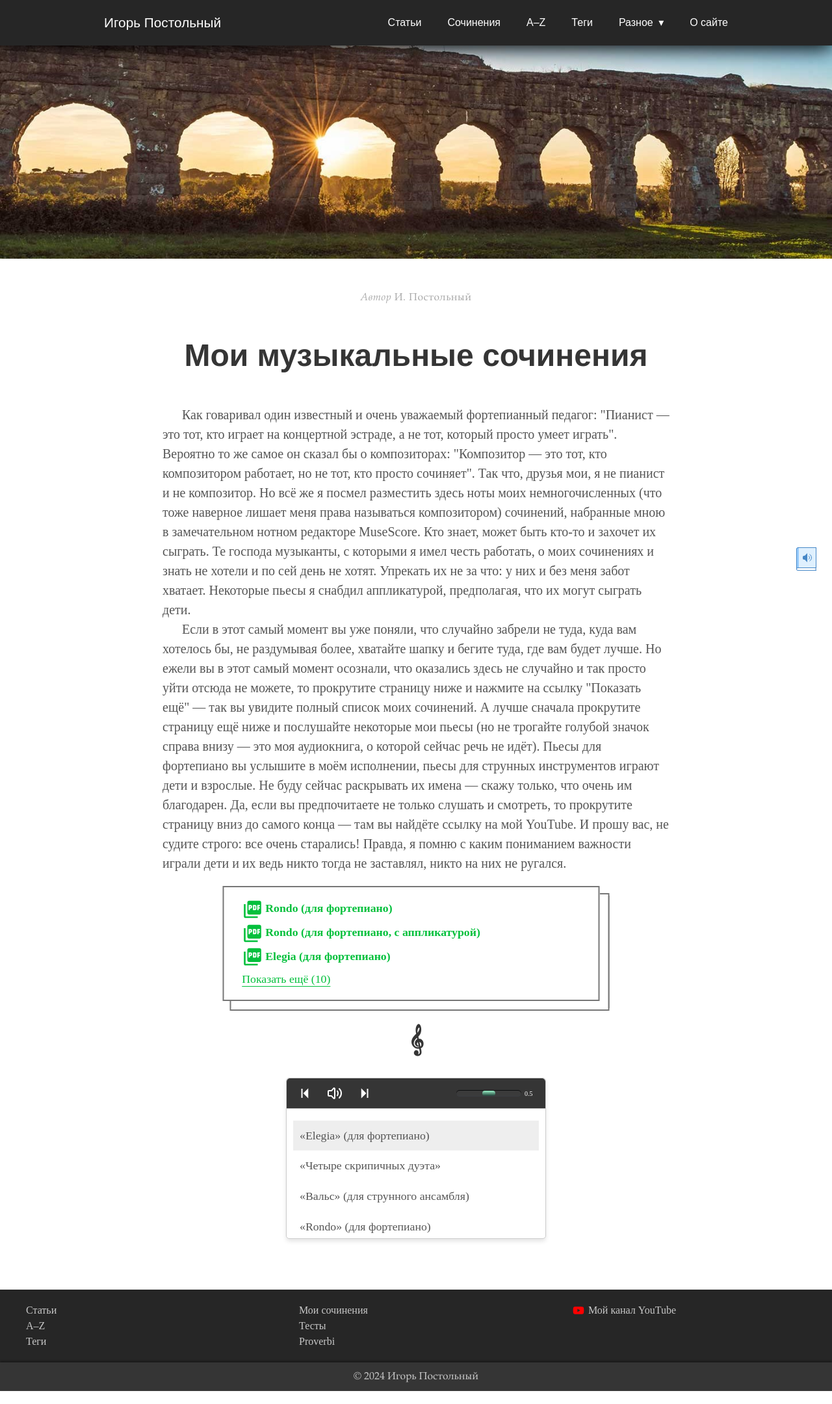
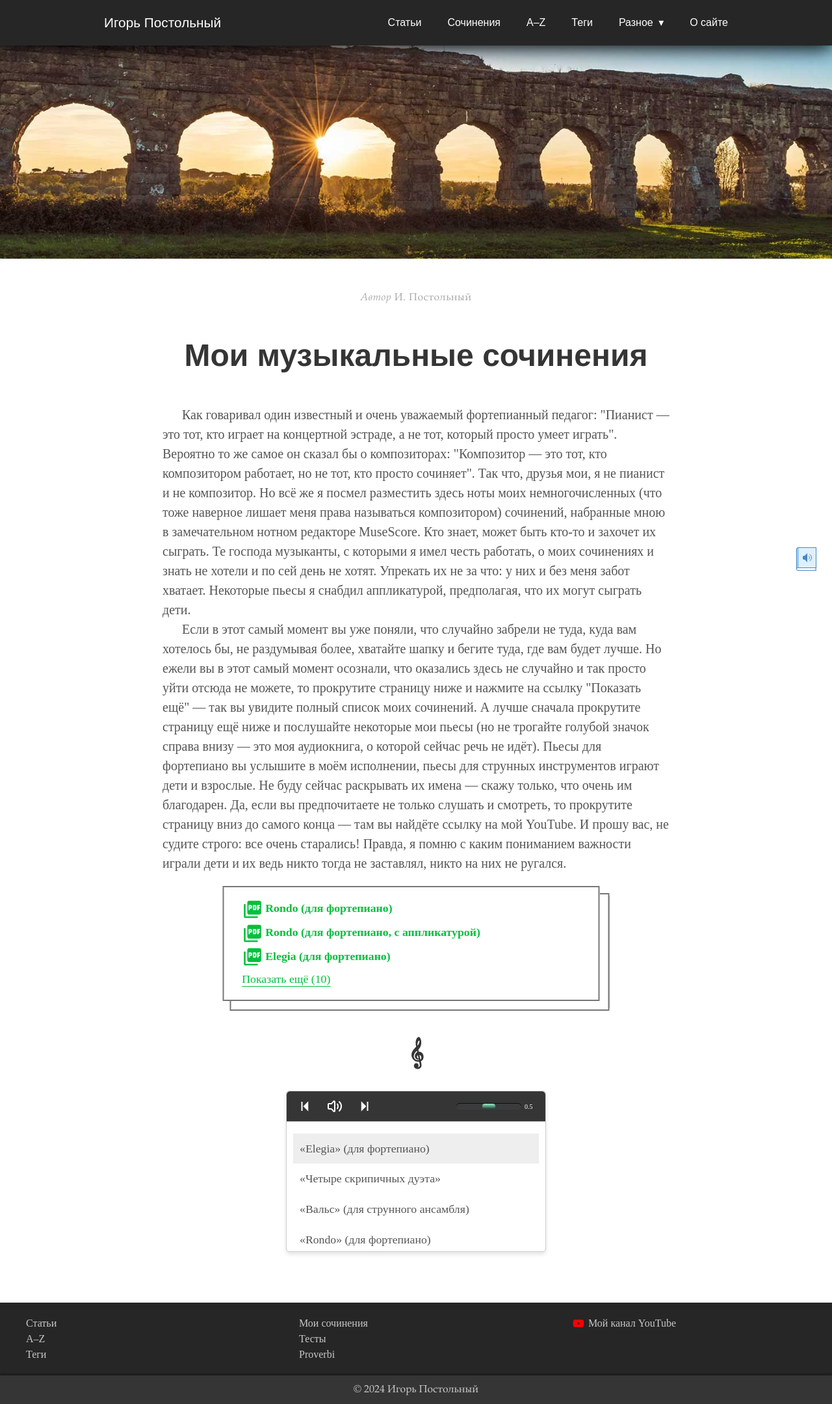
Before and after one commit to postolny/postolny.github.io, a Jekyll site: the page built from _pages/musica.html, in a window 1280 px wide. Shown: the whole page at 65% size. Built offline with Jekyll 4.4.1, drawn with Linux system fonts in a browser that asks for light colours.

Commit message:
Update _layout.scss

```diff
--- a/_sass/tale/_layout.scss
+++ b/_sass/tale/_layout.scss
@@ -951,7 +951,7 @@ body.is-playing {
 }
 
 #spartiti_row {
-  margin: 20px 0;
+  padding: 20px 0;
 
   > div {
     max-width: 580px;
@@ -1007,9 +1007,6 @@ body.is-playing {
 
 @media screen and (max-width: 768px) {
   #spartiti_row {
-    & ~ h2 {
-      margin-top: 35px;
-    }
     > div {
       font-size: 0.89rem;
     }
```
